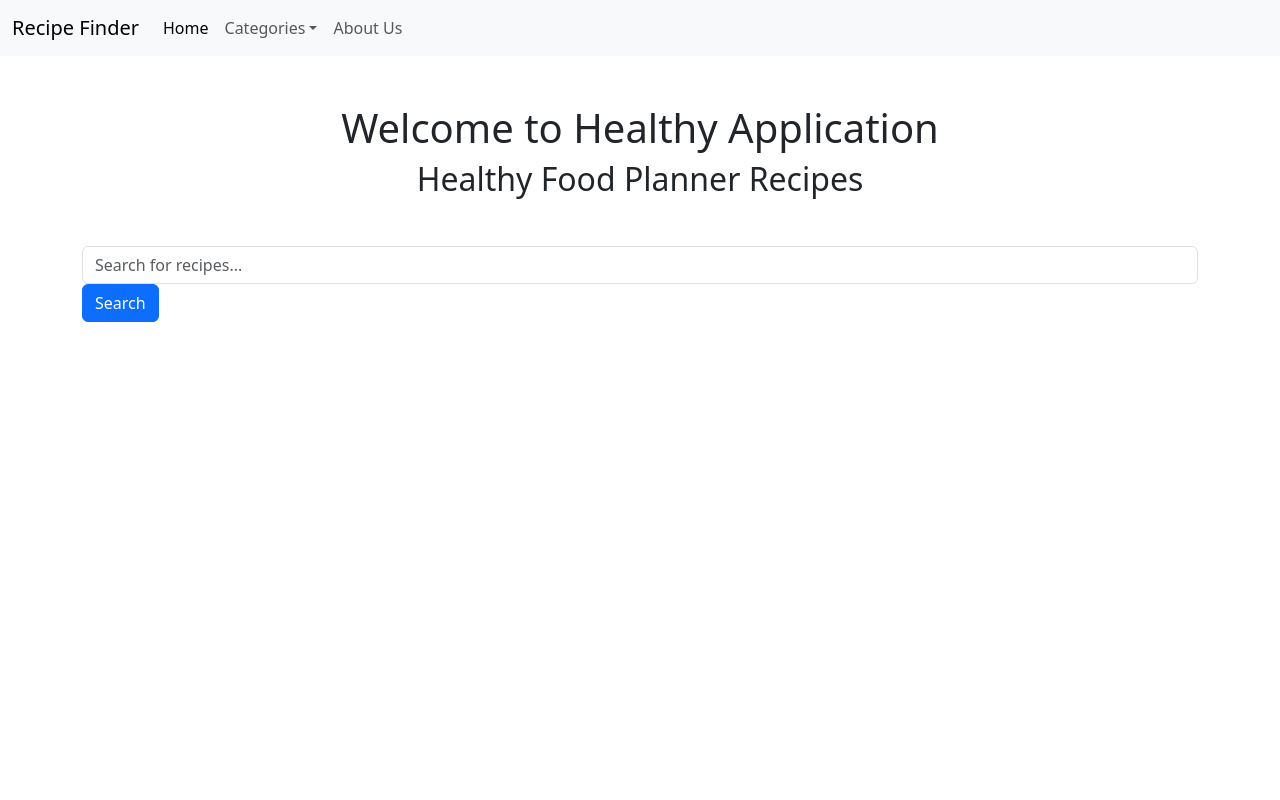
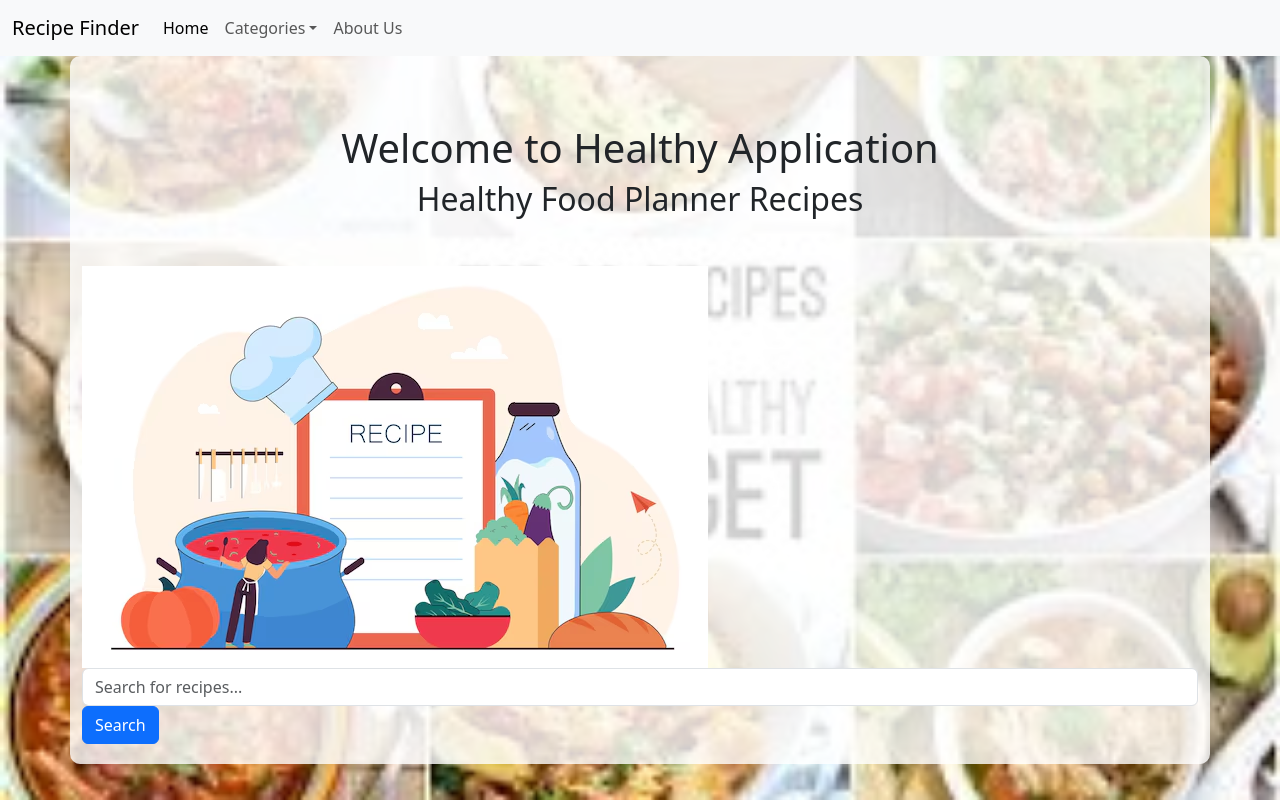
Before and after one commit to vboukhonine/Project_App, a Flask app: page / in a window 1280 px wide. Run offline with Flask 3, Linux system fonts and the light colour scheme; some libraries are stand-ins or nearby versions.

Commit message:
Update index.html
added image and styling

```diff
--- a/templates/index.html
+++ b/templates/index.html
@@ -1,10 +1,26 @@
+<!DOCTYPE html>
+<html lang="en">
+<head>
+  <meta charset="UTF-8">
+  <meta name="viewport" content="width=device-width, initial-scale=1.0">
+  <title>Document</title>
+  <link
+      rel="stylesheet"
+      href="{{ url_for('static', filename='style.css') }}"
+    />
+</head>
+<body>
   {% extends "base.html" %} {% block content %}
   <header class="text-center my-5">
     <h1>Welcome to Healthy Application</h1>
     <h2>Healthy Food Planner Recipes</h2>
   </header>
 
-<form action="{{ url_for('search') }}" method="POST" class="mb-5">
+  <div class="image-container">
+    <img class="recipe-img" src="/static/images/recipe-img.jpg" alt="image of ingredients">
+  </div>
+
+  <form action="{{ url_for('search') }}" method="POST" class="search-form">
     <div class="form-group">
       <input
         type="text"
@@ -17,7 +33,7 @@
   </form>
 
   {% if recipes %}
-<h2 class="text-center">Recipes</h2>
+  <h2 class="text-center" style="margin-top: 50px;">Recipes</h2>
   <div class="row">
     {% for recipe in recipes %}
     <div class="col-md-4">
@@ -36,8 +52,9 @@
     </div>
     {% endfor %}
   </div>
-<br />
   <div class="text-center">
     <a href="{{ url_for('index') }}" class="btn btn-secondary mt-3">Go Back</a>
   </div>
   {% endif %} {% endblock %}
+</body>
+</html>
```
Lines whose indentation alone changed are shown as unchanged.
